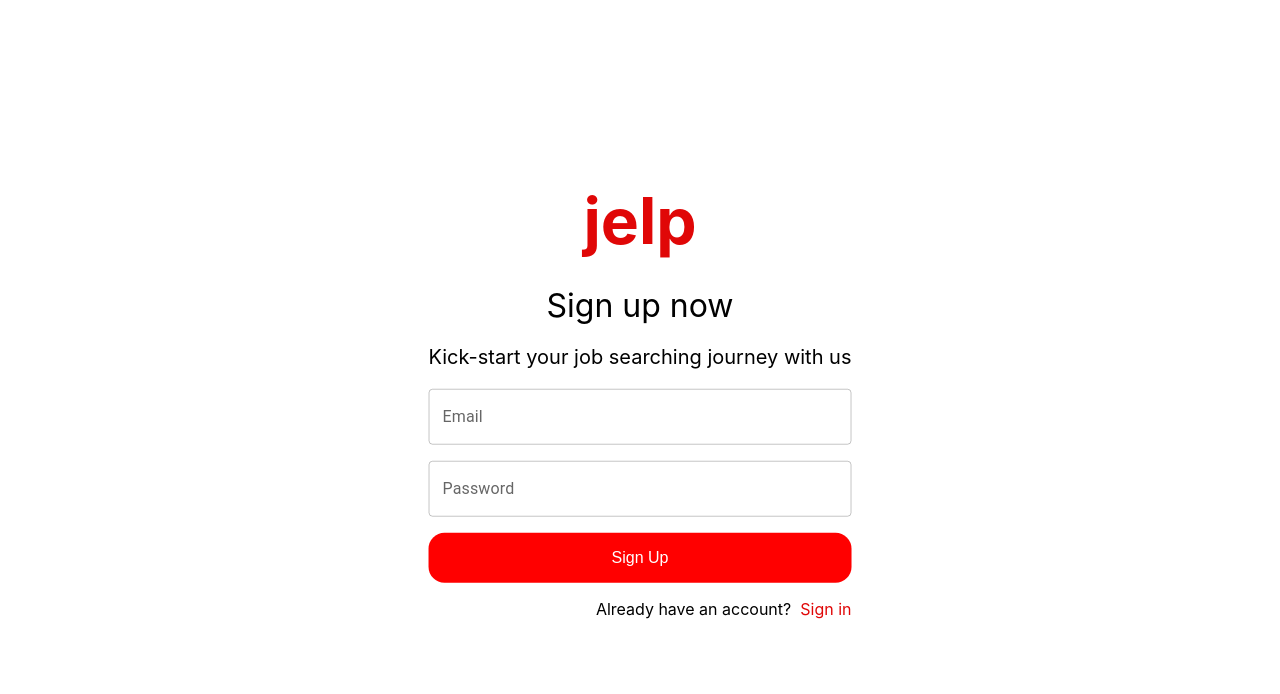
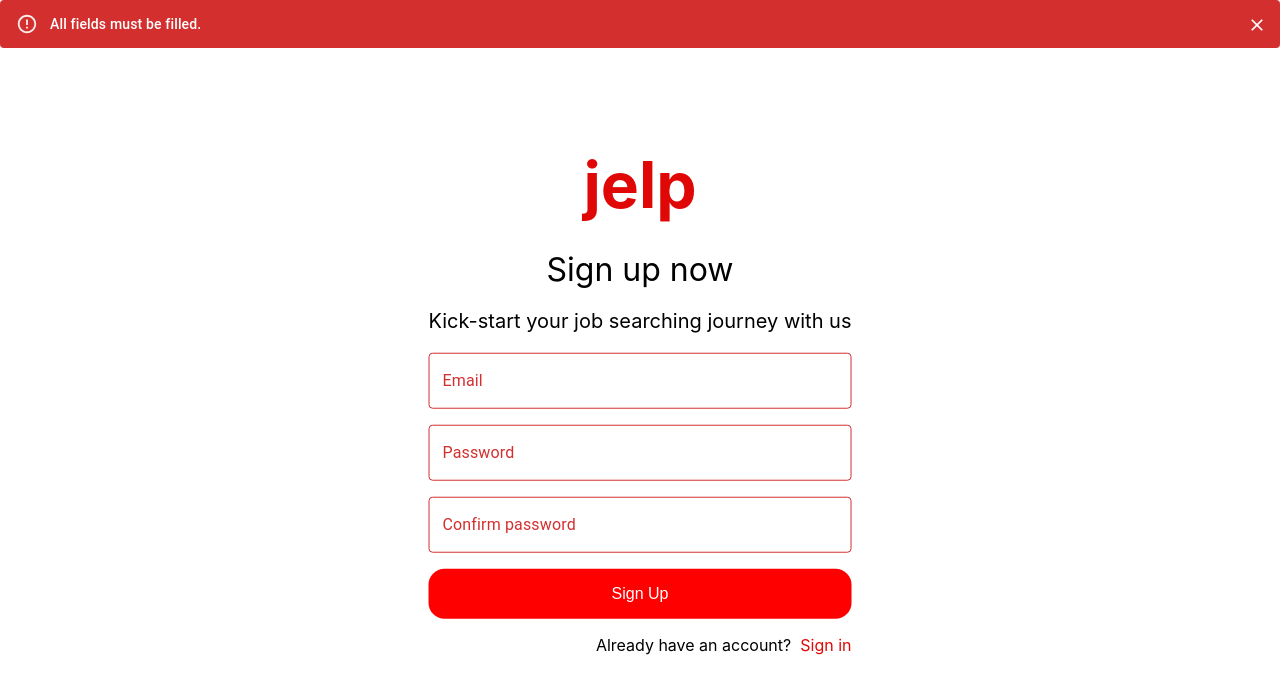
Before and after one commit to casio987/jelp, a React (Create React App) app in the folder client/: page /signup in a window 1280 px wide. Both pictures are taken after a click on the button "Sign Up". Shown: the top 694 px of the page. Built offline with nearby package versions, Linux system fonts and the light colour scheme.

Commit message:
feat(implement): copy pasta login page

```diff
--- a/client/src/pages/SignUpPage/SignUpPage.tsx
+++ b/client/src/pages/SignUpPage/SignUpPage.tsx
@@ -1,25 +1,57 @@
+import { Alert } from "@mui/material";
 import { useState } from "react";
 import { useNavigate } from "react-router-dom";
+import { postRegister } from "../../api/auth";
 import { SignUpPageContainer, LogoText, SubText, SubSubText, SignUpButton, RedirectLink, InputField} from "./style";
 
 const SignUpPage = () => {
   const [email, setEmail] = useState<string>("");
   const [password, setPassword] = useState<string>("");
+  const [confirmedPassword, setConfirmedPassword] = useState<string>("");
+  const [error, setError] = useState<string>("");
+
   const navigate = useNavigate();
 
-  const signUp = () => {
-    console.log(email, password);
+  const signUp = async () => {
+    if (email === "" || password === "") {
+      setError("All fields must be filled.");
+      return;
+    } else if (password !== confirmedPassword) {
+      setError("Passwords do not match.");
+      return;
+    }
+
+    try {
+      const { status, data } = await postRegister(email, password);
+      if (status === 200) {
+        // TODO: figure out how to store token
+        navigate('/home');
+      } else {
+        setError(data);
+      }
+    } catch (err: any) {
+      setError("A network error occurred. Please try again.");
+    }
   }
 
   return (
+    <>
+      {error !== ""
+        ? (
+          <Alert variant="filled" severity="error" onClose={() => setError("")}>
+            {error}
+          </Alert>
+        ) : null
+      }
       <SignUpPageContainer>
         <LogoText onClick={() => navigate('/')}>
           jelp
         </LogoText>
         <SubText>Sign up now</SubText>
         <SubSubText>Kick-start your job searching journey with us</SubSubText>
-      <InputField label="Email" onChange={(e) => setEmail(e.target.value)} />
-      <InputField label="Password" type="password" onChange={(e) => setPassword(e.target.value)} />
+        <InputField label="Email" error={error !== ""} onChange={(e) => setEmail(e.target.value)} />
+        <InputField label="Password" error={error !== ""} type="password" onChange={(e) => setPassword(e.target.value)} />
+        <InputField label="Confirm password" error={error !== ""} type="password" onChange={(e) => setConfirmedPassword(e.target.value)} />
         <SignUpButton onClick={() => signUp()}>Sign Up</SignUpButton>
         <span>
           Already have an account? &nbsp;
@@ -28,6 +60,7 @@ const SignUpPage = () => {
           </RedirectLink>
         </span>
       </SignUpPageContainer>
+    </>
   );
 };
 
```
Lines whose indentation alone changed are shown as unchanged.
